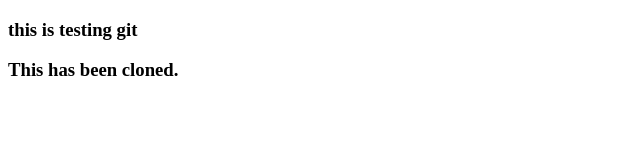
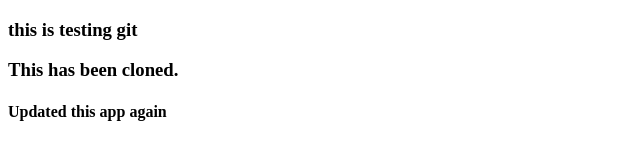
Before and after one commit to Chiefogbe/git-collab, a plain HTML site: page index.html in a window 1280 px wide. Shown: the whole page, without its empty margins (0-640 px from the left). Drawn offline with Linux system fonts and the light colour scheme.

Commit message:
third update

```diff
--- a/index.html
+++ b/index.html
@@ -8,5 +8,8 @@
 <body>
   <h3>this is testing git</h3>
   <h3>This has been cloned.</h3>
+  <h4>Updated this app again
+
+  </h4>
 </body>
 </html>
```
